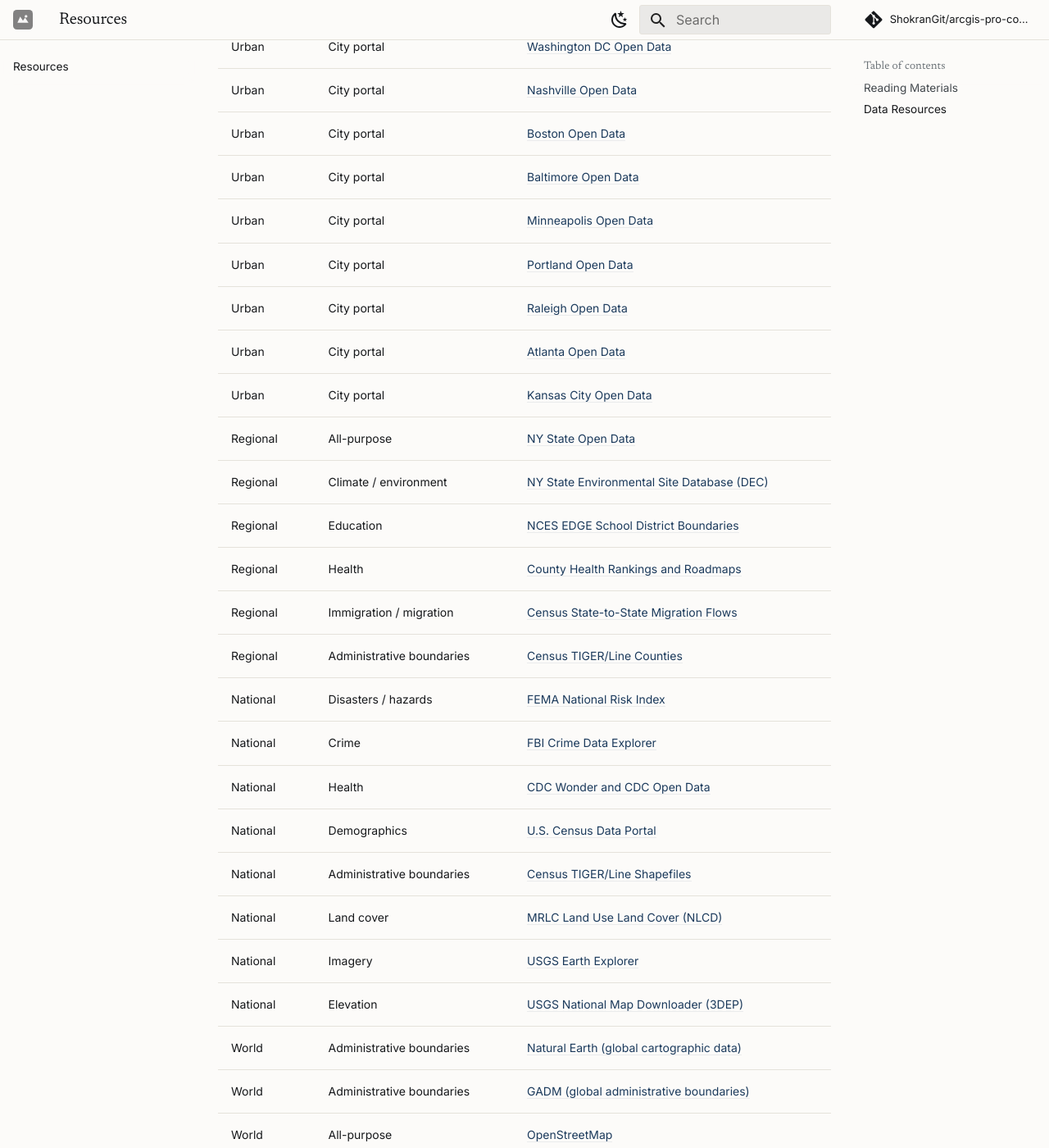
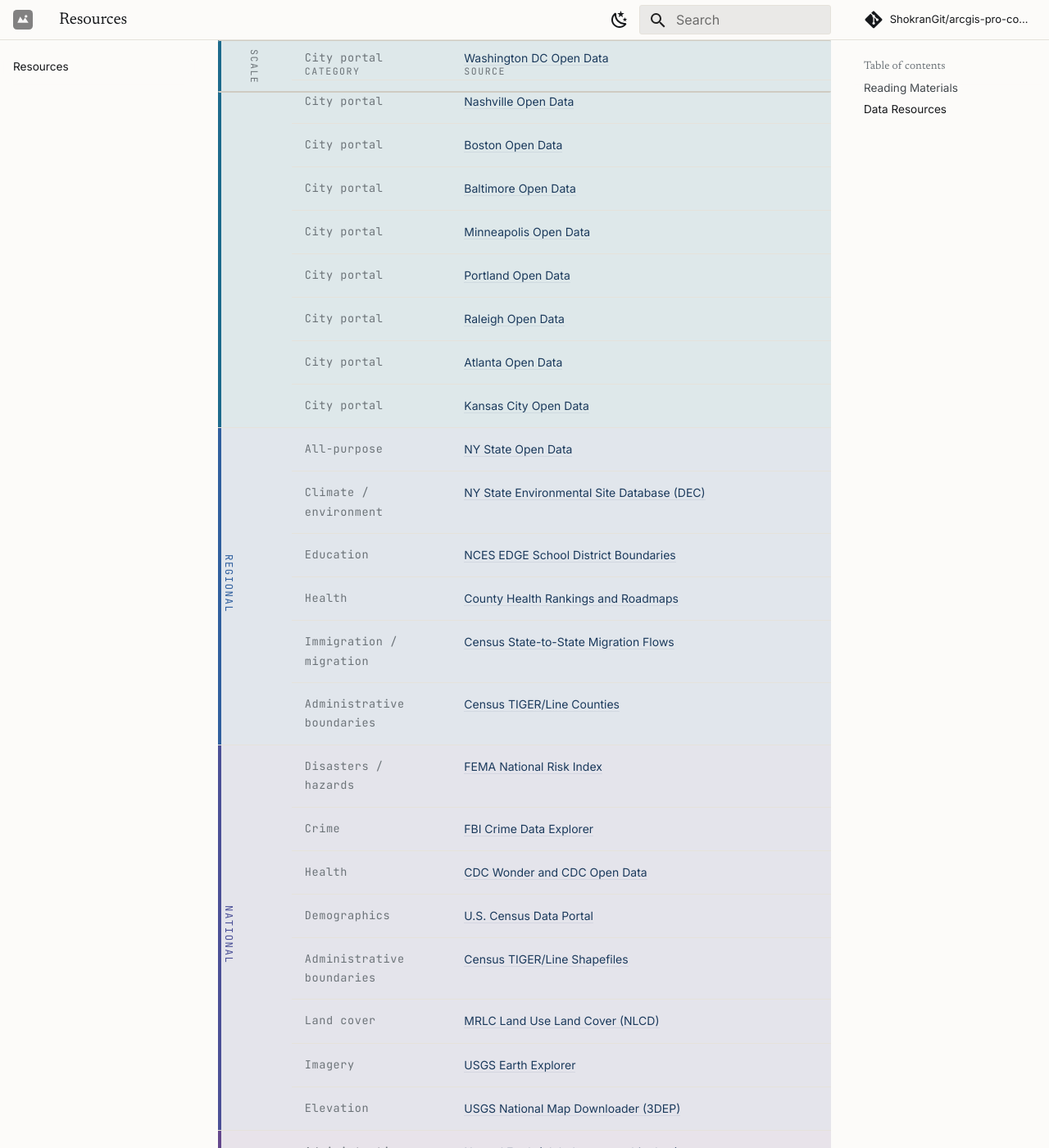
Before and after one commit to ShokranGit/arcgis-pro-course, an MkDocs documentation site: the page built from docs/resources.md, in a window 1280 px wide and 1400 px high, scrolled down 1784 px. Shown: the whole window at 82% size. Built offline with MkDocs 1.6.1 and Material for MkDocs 9.7.7, drawn with Linux system fonts in a browser that asks for light colours; comment, search, counter and statistics services are not loaded; some of the changed text lies outside the part shown.

Commit message:
Group Data Resources by scale band

```diff
--- a/docs/resources.md
+++ b/docs/resources.md
@@ -16,54 +16,58 @@ The five core course readings used throughout the labs and course tables:
 
 Where to look for data, organized from the most local scale to the most global. Start as local as your project allows, and zoom out only when the question requires it.
 
+<div class="data-table" markdown="1">
+
 | Scale | Category | Source |
 | --- | --- | --- |
-| NYC | All-purpose | [NYC Open Data](https://opendata.cityofnewyork.us) |
-| NYC | Land use / parcels | [NYC MapPLUTO (Tax Lot Database)](https://www.nyc.gov/site/planning/data-maps/open-data/dwn-pluto-mappluto.page) |
-| NYC | Demographics | [NYC Population FactFinder](https://popfactfinder.planning.nyc.gov) |
-| NYC | Crime | [NYPD Crime Statistics](https://www.nyc.gov/site/nypd/stats/crime-statistics/citywide-crime-stats.page) |
-| NYC | Transportation | [NYC DOT Data Feeds](https://www.nyc.gov/html/dot/html/about/datafeeds.shtml) |
-| NYC | Parks | [NYC Parks GIS Mapping Portal](https://www.nycgovparks.org/regulations/gis-mapping-portal) |
-| Urban | City portal | [Los Angeles Open Data](https://data.lacity.org) |
-| Urban | City portal | [Chicago Open Data](https://data.cityofchicago.org) |
-| Urban | City portal | [Houston Open Data](https://data.houstontx.gov) |
-| Urban | City portal | [Philadelphia Open Data](https://opendataphilly.org) |
-| Urban | City portal | [San Antonio Open Data](https://data.sanantonio.gov) |
-| Urban | City portal | [San Diego Open Data](https://data.sandiego.gov) |
-| Urban | City portal | [Dallas Open Data](https://dallasopendata.com) |
-| Urban | City portal | [San Jose Open Data](https://data.sanjoseca.gov) |
-| Urban | City portal | [Austin Open Data](https://data.austintexas.gov) |
-| Urban | City portal | [San Francisco Open Data](https://data.sfgov.org) |
-| Urban | City portal | [Seattle Open Data](https://data.seattle.gov) |
-| Urban | City portal | [Denver Open Data](https://denvergov.org/opendata) |
-| Urban | City portal | [Washington DC Open Data](https://opendata.dc.gov) |
-| Urban | City portal | [Nashville Open Data](https://data.nashville.gov) |
-| Urban | City portal | [Boston Open Data](https://data.boston.gov) |
-| Urban | City portal | [Baltimore Open Data](https://data.baltimorecity.gov) |
-| Urban | City portal | [Minneapolis Open Data](https://opendata.minneapolismn.gov) |
-| Urban | City portal | [Portland Open Data](https://gis.portlandmaps.com) |
-| Urban | City portal | [Raleigh Open Data](https://data.raleighnc.gov) |
-| Urban | City portal | [Atlanta Open Data](https://data.atlantaga.gov) |
-| Urban | City portal | [Kansas City Open Data](https://data.kcmo.org) |
-| Regional | All-purpose | [NY State Open Data](https://data.ny.gov) |
-| Regional | Climate / environment | [NY State Environmental Site Database (DEC)](https://dec.ny.gov/environmental-protection/site-cleanup/database-search) |
-| Regional | Education | [NCES EDGE School District Boundaries](https://nces.ed.gov/programs/edge/Geographic/DistrictBoundaries) |
-| Regional | Health | [County Health Rankings and Roadmaps](https://www.countyhealthrankings.org) |
-| Regional | Immigration / migration | [Census State-to-State Migration Flows](https://www.census.gov/data/tables/time-series/demo/geographic-mobility/state-to-state-migration.html) |
-| Regional | Administrative boundaries | [Census TIGER/Line Counties](https://www.census.gov/geo/tiger/TIGER2022/COUNTY/) |
-| National | Disasters / hazards | [FEMA National Risk Index](https://hazards.fema.gov/nri/) |
-| National | Crime | [FBI Crime Data Explorer](https://cde.ucr.cjis.gov) |
-| National | Health | [CDC Wonder and CDC Open Data](https://wonder.cdc.gov) |
-| National | Demographics | [U.S. Census Data Portal](https://data.census.gov) |
-| National | Administrative boundaries | [Census TIGER/Line Shapefiles](https://www.census.gov/geo/maps-data/data/tiger-line.html) |
-| National | Land cover | [MRLC Land Use Land Cover (NLCD)](https://www.mrlc.gov/data) |
-| National | Imagery | [USGS Earth Explorer](https://earthexplorer.usgs.gov) |
-| National | Elevation | [USGS National Map Downloader (3DEP)](https://apps.nationalmap.gov/downloader/) |
-| World | Administrative boundaries | [Natural Earth (global cartographic data)](https://www.naturalearthdata.com) |
-| World | Administrative boundaries | [GADM (global administrative boundaries)](https://gadm.org) |
-| World | All-purpose | [OpenStreetMap](https://www.openstreetmap.org) |
-| World | Economics | [World Bank Open Data](https://data.worldbank.org) |
-| World | Statistics | [UN Data](https://data.un.org) |
-| World | Satellite / imagery | [NASA Earthdata](https://www.earthdata.nasa.gov) |
-| World | Climate / environment | [Global Forest Watch](https://www.globalforestwatch.org) |
-| World | Animal | [eBird (Cornell Lab of Ornithology)](https://ebird.org/home) |
+| <span class="scale-badge scale-nyc">NYC</span> | All-purpose | [NYC Open Data](https://opendata.cityofnewyork.us) |
+| <span class="scale-badge scale-nyc">NYC</span> | Land use / parcels | [NYC MapPLUTO (Tax Lot Database)](https://www.nyc.gov/site/planning/data-maps/open-data/dwn-pluto-mappluto.page) |
+| <span class="scale-badge scale-nyc">NYC</span> | Demographics | [NYC Population FactFinder](https://popfactfinder.planning.nyc.gov) |
+| <span class="scale-badge scale-nyc">NYC</span> | Crime | [NYPD Crime Statistics](https://www.nyc.gov/site/nypd/stats/crime-statistics/citywide-crime-stats.page) |
+| <span class="scale-badge scale-nyc">NYC</span> | Transportation | [NYC DOT Data Feeds](https://www.nyc.gov/html/dot/html/about/datafeeds.shtml) |
+| <span class="scale-badge scale-nyc">NYC</span> | Parks | [NYC Parks GIS Mapping Portal](https://www.nycgovparks.org/regulations/gis-mapping-portal) |
+| <span class="scale-badge scale-urban">Urban</span> | City portal | [Los Angeles Open Data](https://data.lacity.org) |
+| <span class="scale-badge scale-urban">Urban</span> | City portal | [Chicago Open Data](https://data.cityofchicago.org) |
+| <span class="scale-badge scale-urban">Urban</span> | City portal | [Houston Open Data](https://data.houstontx.gov) |
+| <span class="scale-badge scale-urban">Urban</span> | City portal | [Philadelphia Open Data](https://opendataphilly.org) |
+| <span class="scale-badge scale-urban">Urban</span> | City portal | [San Antonio Open Data](https://data.sanantonio.gov) |
+| <span class="scale-badge scale-urban">Urban</span> | City portal | [San Diego Open Data](https://data.sandiego.gov) |
+| <span class="scale-badge scale-urban">Urban</span> | City portal | [Dallas Open Data](https://dallasopendata.com) |
+| <span class="scale-badge scale-urban">Urban</span> | City portal | [San Jose Open Data](https://data.sanjoseca.gov) |
+| <span class="scale-badge scale-urban">Urban</span> | City portal | [Austin Open Data](https://data.austintexas.gov) |
+| <span class="scale-badge scale-urban">Urban</span> | City portal | [San Francisco Open Data](https://data.sfgov.org) |
+| <span class="scale-badge scale-urban">Urban</span> | City portal | [Seattle Open Data](https://data.seattle.gov) |
+| <span class="scale-badge scale-urban">Urban</span> | City portal | [Denver Open Data](https://denvergov.org/opendata) |
+| <span class="scale-badge scale-urban">Urban</span> | City portal | [Washington DC Open Data](https://opendata.dc.gov) |
+| <span class="scale-badge scale-urban">Urban</span> | City portal | [Nashville Open Data](https://data.nashville.gov) |
+| <span class="scale-badge scale-urban">Urban</span> | City portal | [Boston Open Data](https://data.boston.gov) |
+| <span class="scale-badge scale-urban">Urban</span> | City portal | [Baltimore Open Data](https://data.baltimorecity.gov) |
+| <span class="scale-badge scale-urban">Urban</span> | City portal | [Minneapolis Open Data](https://opendata.minneapolismn.gov) |
+| <span class="scale-badge scale-urban">Urban</span> | City portal | [Portland Open Data](https://gis.portlandmaps.com) |
+| <span class="scale-badge scale-urban">Urban</span> | City portal | [Raleigh Open Data](https://data.raleighnc.gov) |
+| <span class="scale-badge scale-urban">Urban</span> | City portal | [Atlanta Open Data](https://data.atlantaga.gov) |
+| <span class="scale-badge scale-urban">Urban</span> | City portal | [Kansas City Open Data](https://data.kcmo.org) |
+| <span class="scale-badge scale-regional">Regional</span> | All-purpose | [NY State Open Data](https://data.ny.gov) |
+| <span class="scale-badge scale-regional">Regional</span> | Climate / environment | [NY State Environmental Site Database (DEC)](https://dec.ny.gov/environmental-protection/site-cleanup/database-search) |
+| <span class="scale-badge scale-regional">Regional</span> | Education | [NCES EDGE School District Boundaries](https://nces.ed.gov/programs/edge/Geographic/DistrictBoundaries) |
+| <span class="scale-badge scale-regional">Regional</span> | Health | [County Health Rankings and Roadmaps](https://www.countyhealthrankings.org) |
+| <span class="scale-badge scale-regional">Regional</span> | Immigration / migration | [Census State-to-State Migration Flows](https://www.census.gov/data/tables/time-series/demo/geographic-mobility/state-to-state-migration.html) |
+| <span class="scale-badge scale-regional">Regional</span> | Administrative boundaries | [Census TIGER/Line Counties](https://www.census.gov/geo/tiger/TIGER2022/COUNTY/) |
+| <span class="scale-badge scale-national">National</span> | Disasters / hazards | [FEMA National Risk Index](https://hazards.fema.gov/nri/) |
+| <span class="scale-badge scale-national">National</span> | Crime | [FBI Crime Data Explorer](https://cde.ucr.cjis.gov) |
+| <span class="scale-badge scale-national">National</span> | Health | [CDC Wonder and CDC Open Data](https://wonder.cdc.gov) |
+| <span class="scale-badge scale-national">National</span> | Demographics | [U.S. Census Data Portal](https://data.census.gov) |
+| <span class="scale-badge scale-national">National</span> | Administrative boundaries | [Census TIGER/Line Shapefiles](https://www.census.gov/geo/maps-data/data/tiger-line.html) |
+| <span class="scale-badge scale-national">National</span> | Land cover | [MRLC Land Use Land Cover (NLCD)](https://www.mrlc.gov/data) |
+| <span class="scale-badge scale-national">National</span> | Imagery | [USGS Earth Explorer](https://earthexplorer.usgs.gov) |
+| <span class="scale-badge scale-national">National</span> | Elevation | [USGS National Map Downloader (3DEP)](https://apps.nationalmap.gov/downloader/) |
+| <span class="scale-badge scale-world">World</span> | Administrative boundaries | [Natural Earth (global cartographic data)](https://www.naturalearthdata.com) |
+| <span class="scale-badge scale-world">World</span> | Administrative boundaries | [GADM (global administrative boundaries)](https://gadm.org) |
+| <span class="scale-badge scale-world">World</span> | All-purpose | [OpenStreetMap](https://www.openstreetmap.org) |
+| <span class="scale-badge scale-world">World</span> | Economics | [World Bank Open Data](https://data.worldbank.org) |
+| <span class="scale-badge scale-world">World</span> | Statistics | [UN Data](https://data.un.org) |
+| <span class="scale-badge scale-world">World</span> | Satellite / imagery | [NASA Earthdata](https://www.earthdata.nasa.gov) |
+| <span class="scale-badge scale-world">World</span> | Climate / environment | [Global Forest Watch](https://www.globalforestwatch.org) |
+| <span class="scale-badge scale-world">World</span> | Animal | [eBird (Cornell Lab of Ornithology)](https://ebird.org/home) |
+
+</div>
```
